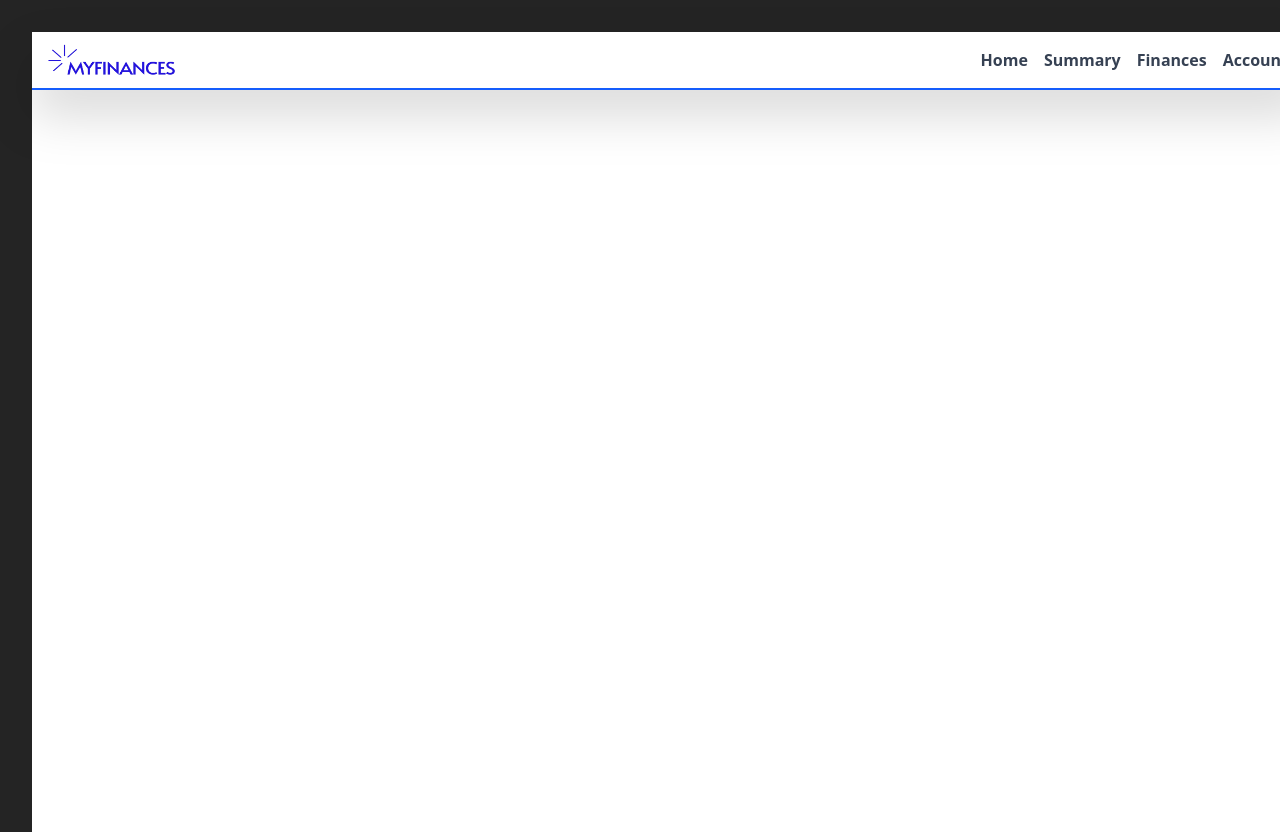
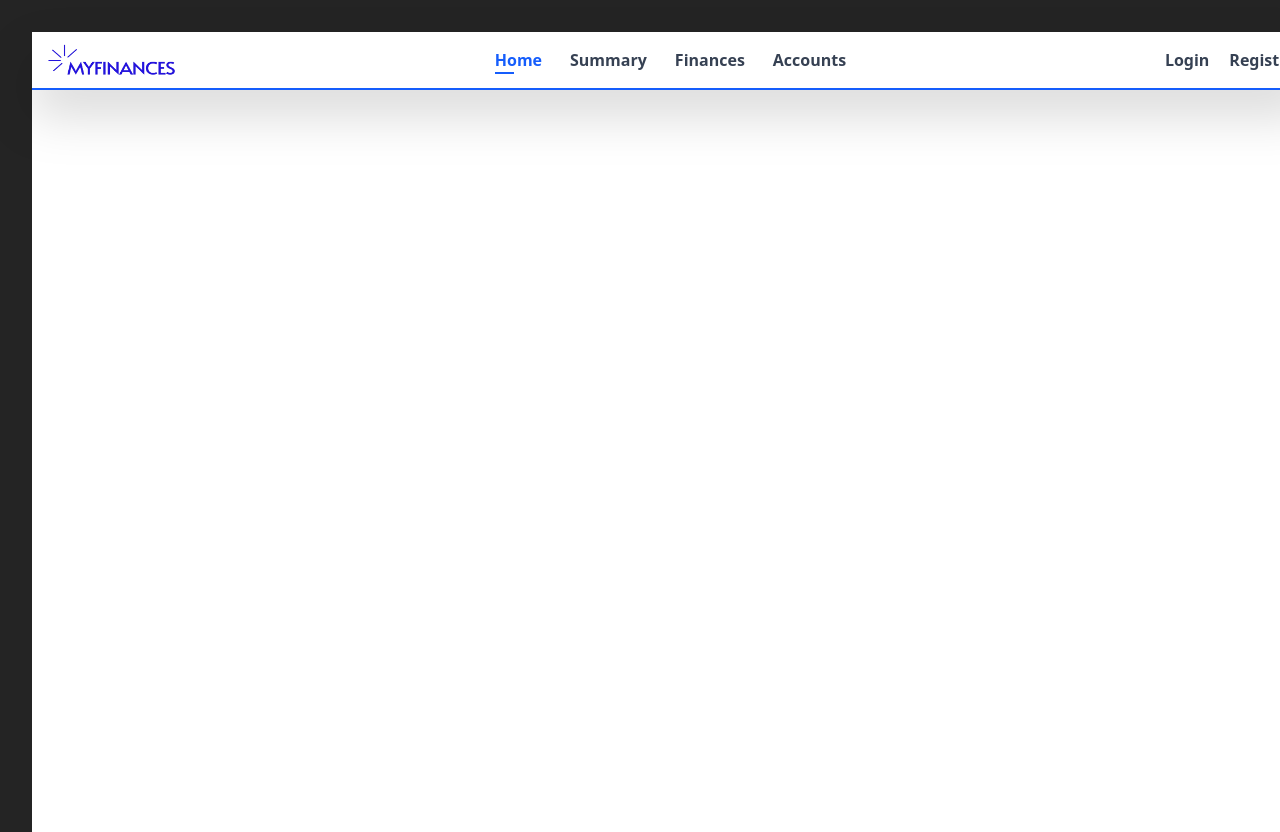
Before and after one commit to michLukaszewicz/MyFinances, a React (Vite) app in the folder MyFinances/: page / in a window 1280 px wide. Shown: the top 832 px of the page. Built offline with nearby package versions, Linux system fonts and the light colour scheme.

Commit message:
implemented default navbar

```diff
--- a/MyFinances/package.json
+++ b/MyFinances/package.json
@@ -13,6 +13,7 @@
     "@tailwindcss/vite": "^4.1.5",
     "react": "^19.1.0",
     "react-dom": "^19.1.0",
+    "react-icons": "^5.5.0",
     "tailwindcss": "^4.1.5"
   },
   "devDependencies": {
--- a/MyFinances/src/Components/Navbar.css
+++ b/MyFinances/src/Components/Navbar.css
@@ -0,0 +1,31 @@
+@import "tailwindcss";
+
+.btn{
+    @apply hover:text-blue-600 cursor-pointer;
+}
+
+.active{
+    @apply text-blue-600 cursor-default;
+}
+
+li a {
+    position: relative;
+    display: inline-block;
+}
+
+li a::after {
+    content: "";
+    position: absolute;
+    width: 40%;
+    height: 2px;
+    bottom: -2px;
+    left: 0px;
+    background: #155dfc;
+    opacity: 0;
+    transition: opacity 0.3s ease;
+}
+
+li a:hover::after,
+li a.active::after {
+  opacity: 1;
+}
--- a/MyFinances/src/Components/Navbar.tsx
+++ b/MyFinances/src/Components/Navbar.tsx
@@ -1,5 +1,6 @@
 import "./Navbar.css";
 import logo from "../assets/logo.png";
+import { GiHamburgerMenu } from "react-icons/gi";
 
 interface Props {}
 
@@ -14,20 +15,32 @@ const Navbar = (props: Props) => {
       <a href="/">
         <img src={logo} alt="logo" className="w-32 h-8" />
       </a>
-      <ul className="hidden md:flex gap-4 text-md font-semibold text-gray-700">
-        <li className="">
-          <a>Home</a>
+      <ul className="hidden md:flex gap-7 font-semibold text-gray-700 mx-auto">
+        <li className="btn">
+          <a className="active">Home</a>
         </li>
-        <li className="">
-          <a>Summary</a>
+        <li className="btn">
+          <a >Summary</a>
         </li>
-        <li className="">
+        <li className="btn">
           <a>Finances</a>
         </li>
-        <li className="">
+        <li className="btn">
           <a>Accounts</a>
         </li>
       </ul>
+
+      <ul className="hidden md:flex gap-5 font-semibold text-gray-700">
+        <li className="btn">
+          <a>Login</a>
+        </li>
+        <li className="btn">
+          <a>Register</a>
+        </li>
+      </ul>
+      <div className="md:hidden flex items-center hover:text-blue-600 cursor-pointer">
+        <GiHamburgerMenu />
+      </div>
     </header>
   );
 };
```
Also changed, not shown: 1 other file (tests, documents, lock files or other folders).
